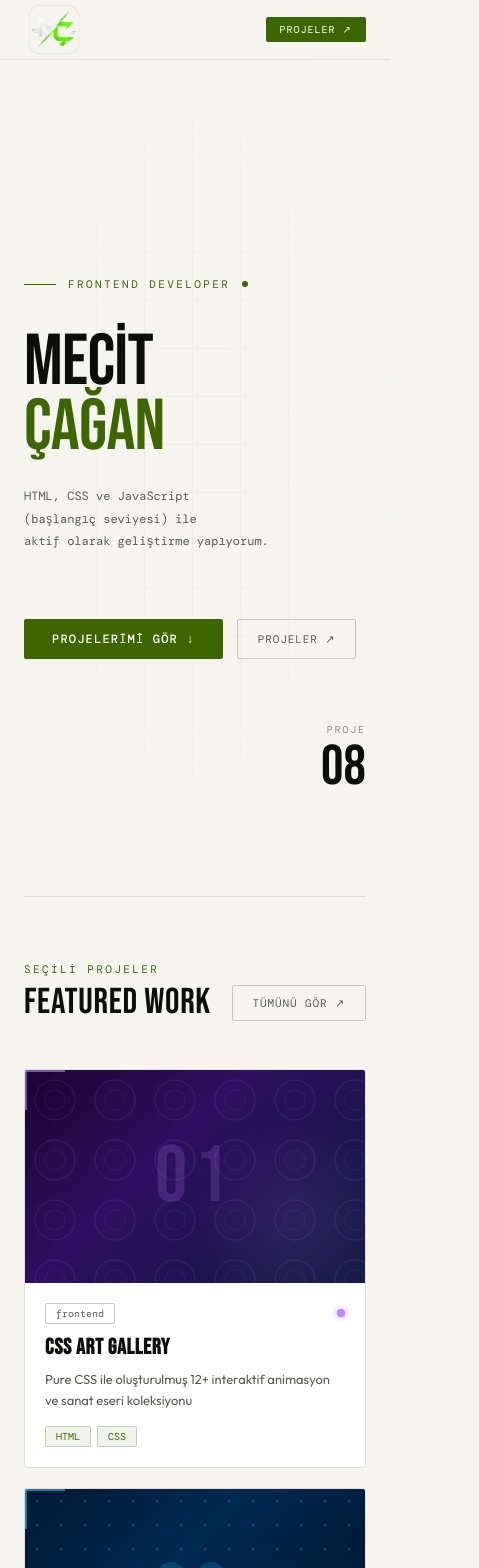
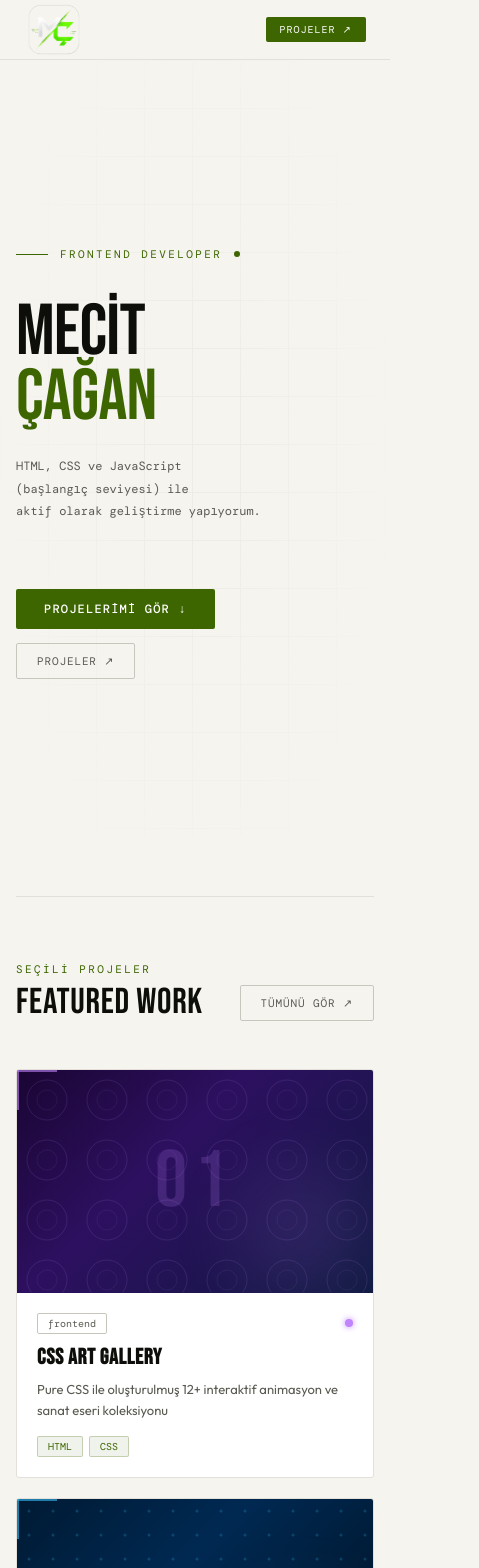
Before and after one commit to Mecitcgn/MecitPortfolio, a React (Vite) app: page / in a window 390 px wide. Shown: the top 1568 px of the page, 479 px wide, since content can reach past the window. Built offline with nearby package versions, Linux system fonts and the light colour scheme; a web font is replaced by a local one.

Commit message:
Style Değişiklikleri

```diff
--- a/src/components/portfolio/AchievementsSection.jsx
+++ b/src/components/portfolio/AchievementsSection.jsx
@@ -8,17 +8,13 @@ export default function AchievementsSection() {
 
 	return (
 		<section style={{ padding: '60px 0 80px' }}>
-			<div style={{ maxWidth: 1200, margin: '0 auto', padding: '0 24px' }}>
+			<div
+				className="section-inner"
+				style={{ maxWidth: 1200, margin: '0 auto', padding: '0 24px' }}
+			>
 				<Divider style={{ marginBottom: 60 }} />
 
-				<div
-					style={{
-						display: 'grid',
-						gridTemplateColumns: '1fr 2fr',
-						gap: 80,
-						alignItems: 'start',
-					}}
-				>
+				<div className="section-two-col">
 					{/* Sol: başlık */}
 					<div ref={titleRef} className="reveal-left">
 						<SectionTitle label="Başarılar" title="Achievements" />
--- a/src/components/portfolio/FeaturedProjects.jsx
+++ b/src/components/portfolio/FeaturedProjects.jsx
@@ -42,7 +42,10 @@ export default function FeaturedProjects({ onCardClick, onViewAll }) {
 
 	return (
 		<section id="featured" style={{ padding: '60px 0 80px' }}>
-			<div style={{ maxWidth: 1200, margin: '0 auto', padding: '0 24px' }}>
+			<div
+				className="section-inner"
+				style={{ maxWidth: 1200, margin: '0 auto', padding: '0 24px' }}
+			>
 				<Divider style={{ marginBottom: 60 }} />
 
 				{/* Başlık */}
--- a/src/components/portfolio/HeroSection.jsx
+++ b/src/components/portfolio/HeroSection.jsx
@@ -10,6 +10,7 @@ import { ButtonPrimary, ButtonGhost } from '../ui/Button';
 export default function HeroSection({ onProjectsClick, onDemoHub }) {
 	return (
 		<section
+			className="hero-section"
 			style={{
 				minHeight: '92vh',
 				display: 'flex',
@@ -113,7 +114,7 @@ export default function HeroSection({ onProjectsClick, onDemoHub }) {
 
 			{/* CTA butonları */}
 			<div
-				className="a5"
+				className="a5 hero-cta"
 				style={{ display: 'flex', gap: 14, marginTop: 52, flexWrap: 'wrap' }}
 			>
 				<ButtonPrimary onClick={onProjectsClick}>
@@ -124,7 +125,7 @@ export default function HeroSection({ onProjectsClick, onDemoHub }) {
 
 			{/* Proje sayısı — sağ alt */}
 			<div
-				className="a6"
+				className="a6 hero-counter"
 				style={{ position: 'absolute', bottom: 40, right: 24 }}
 			>
 				<div
--- a/src/components/portfolio/SkillsSection.jsx
+++ b/src/components/portfolio/SkillsSection.jsx
@@ -9,17 +9,13 @@ export default function SkillsSection() {
 
 	return (
 		<section style={{ padding: '60px 0 100px' }}>
-			<div style={{ maxWidth: 1200, margin: '0 auto', padding: '0 24px' }}>
+			<div
+				className="section-inner"
+				style={{ maxWidth: 1200, margin: '0 auto', padding: '0 24px' }}
+			>
 				<Divider style={{ marginBottom: 60 }} />
 
-				<div
-					style={{
-						display: 'grid',
-						gridTemplateColumns: '1fr 1fr',
-						gap: 80,
-						alignItems: 'start',
-					}}
-				>
+				<div className="section-two-col--equal">
 					{/* Sol: başlık */}
 					<div ref={titleRef} className="reveal-left">
 						<SectionTitle label="Yetenekler" title="Skills" />
--- a/src/styles/globals.css
+++ b/src/styles/globals.css
@@ -813,16 +813,26 @@ button {
    position:fixed is on the .toast-wrap itself — overflow-x:hidden
    was on body which broke fixed positioning on iOS Safari.
    Moved overflow-x:hidden to html instead (safe for fixed children).
+
+   iOS FIX: will-change:transform causes position:fixed to detach from
+   viewport on iOS Safari when browser chrome (address bar) animates.
+   Replaced with transform:translate3d(0,0,0) which forces GPU layer
+   without triggering the containment bug.
 ──────────────────────────────────────────────────────────── */
 
 .toast-wrap {
 	position: fixed;
 	bottom: 24px;
+	/* Safe area inset for notched iPhones */
+	bottom: max(24px, calc(env(safe-area-inset-bottom, 0px) + 16px));
 	right: 24px;
 	z-index: 9999;
 	width: 340px;
-	/* Force compositing layer — prevents clipping by ancestor transforms */
-	will-change: transform;
+	/* GPU compositing WITHOUT the will-change iOS containment bug */
+	transform: translate3d(0, 0, 0);
+	-webkit-transform: translate3d(0, 0, 0);
+	backface-visibility: hidden;
+	-webkit-backface-visibility: hidden;
 	pointer-events: none;
 }
 .toast-box {
@@ -863,7 +873,39 @@ button {
 }
 
 /* ────────────────────────────────────────────────────────────
-   RESPONSIVE
+   SECTION TWO-COLUMN GRID
+   Achievements ve Skills bölümlerinde kullanılan 2 sütunlu grid.
+   Mobilde tek sütuna düşer.
+──────────────────────────────────────────────────────────── */
+
+.section-two-col {
+	display: grid;
+	grid-template-columns: 1fr 2fr;
+	gap: 80px;
+	align-items: start;
+}
+
+.section-two-col--equal {
+	display: grid;
+	grid-template-columns: 1fr 1fr;
+	gap: 80px;
+	align-items: start;
+}
+
+/* ────────────────────────────────────────────────────────────
+   FOOTER MOBILE
+──────────────────────────────────────────────────────────── */
+
+.footer-inner {
+	display: flex;
+	align-items: center;
+	gap: 10px;
+	flex-wrap: wrap;
+	row-gap: 12px;
+}
+
+/* ────────────────────────────────────────────────────────────
+   RESPONSIVE — 768px (tablet)
 ──────────────────────────────────────────────────────────── */
 
 @media (max-width: 768px) {
@@ -873,22 +915,109 @@ button {
 	.reveal-child {
 		transform: translateY(24px);
 	}
+
+	/* Section grids: 2 col → 1 col */
+	.section-two-col,
+	.section-two-col--equal {
+		grid-template-columns: 1fr !important;
+		gap: 40px !important;
+	}
+
+	/* Section padding azalt */
+	section {
+		padding-left: 0 !important;
+		padding-right: 0 !important;
+	}
 }
+
+/* ────────────────────────────────────────────────────────────
+   RESPONSIVE — 640px (mobile)
+──────────────────────────────────────────────────────────── */
 
 @media (max-width: 640px) {
 	.hero-name {
 		font-size: clamp(72px, 18vw, 160px) !important;
 	}
+
+	/* Toast: tam genişlik + güvenli alan */
 	.toast-wrap {
 		left: 12px;
 		right: 12px;
 		bottom: 16px;
+		bottom: max(16px, calc(env(safe-area-inset-bottom, 0px) + 12px));
 		width: auto;
 	}
+
 	.nav-links .nl {
 		display: none;
 	}
+
+	/* Featured projects: 2 col → 1 col */
 	.featured-grid {
 		grid-template-columns: 1fr !important;
 	}
+
+	/* Hero: alt sağ sayacı mobilde gizle (butonlarla çakışıyor) */
+	.hero-counter {
+		display: none;
+	}
+
+	/* Footer: dikey hizala */
+	.footer-inner {
+		flex-direction: column;
+		align-items: flex-start;
+		gap: 8px;
+	}
+
+	/* Bölüm padding azalt */
+	.section-two-col,
+	.section-two-col--equal {
+		gap: 32px !important;
+	}
 }
+
+/* ────────────────────────────────────────────────────────────
+   RESPONSIVE — 480px (küçük telefon)
+──────────────────────────────────────────────────────────── */
+
+@media (max-width: 480px) {
+	/* Section iç padding azalt */
+	.section-inner {
+		padding-left: 16px !important;
+		padding-right: 16px !important;
+	}
+
+	/* Hero padding top azalt */
+	.hero-section {
+		padding-top: 90px !important;
+		padding-bottom: 60px !important;
+		padding-left: 16px !important;
+		padding-right: 16px !important;
+	}
+
+	/* Buton grubu dikey */
+	.hero-cta {
+		flex-direction: column !important;
+		align-items: flex-start !important;
+	}
+
+	/* Featured grid hint banner buton küçült */
+	.featured-grid + div button {
+		width: 100%;
+		justify-content: center;
+	}
+
+	/* Accordion overflow engelle */
+	.acc-btn {
+		overflow: hidden;
+	}
+	.acc-btn > div {
+		min-width: 0;
+		overflow: hidden;
+	}
+	.acc-btn > div span:nth-child(2) {
+		overflow: hidden;
+		text-overflow: ellipsis;
+		white-space: nowrap;
+	}
+}
```
